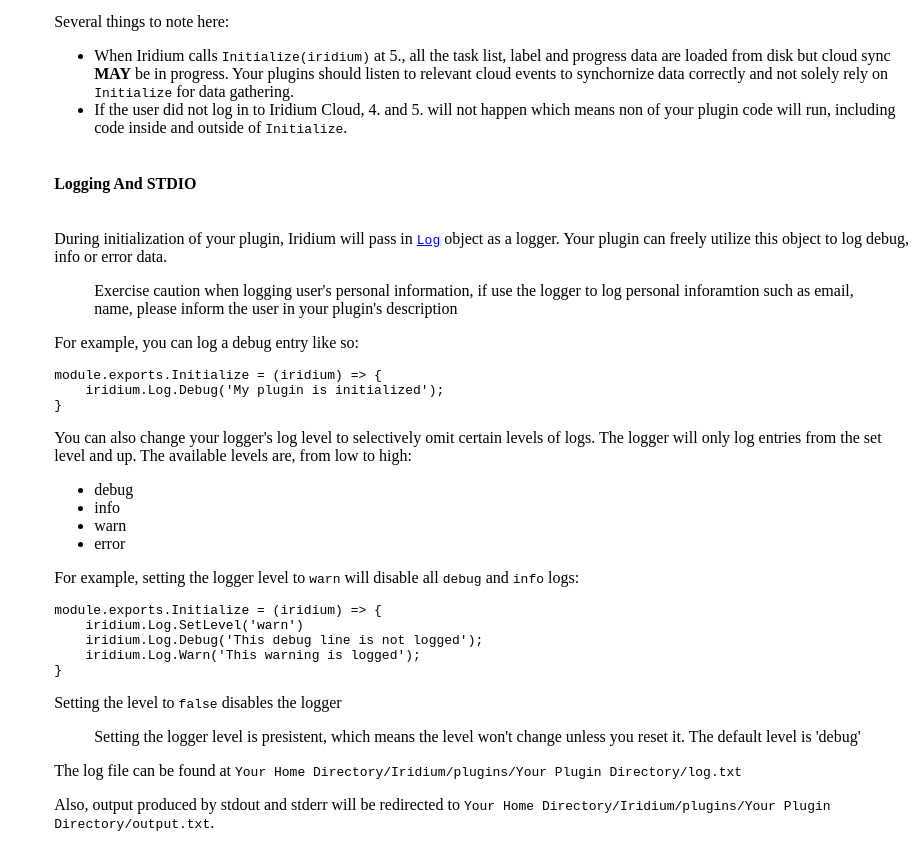
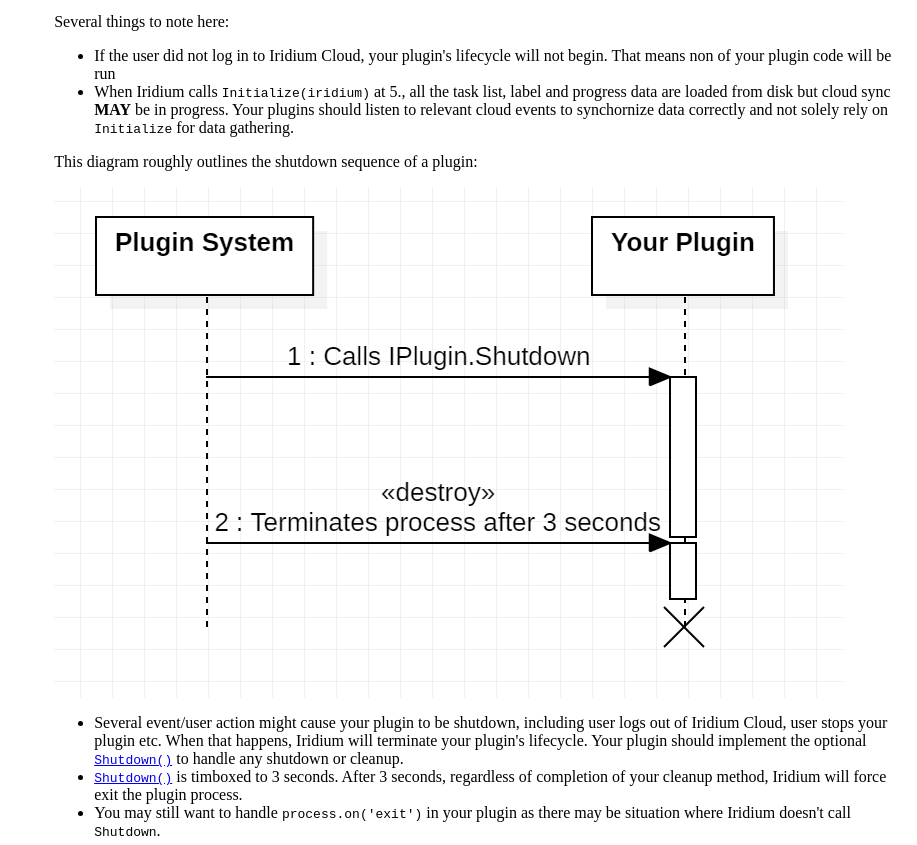
Before and after one commit to Yamazaki93/Iridium-API-Documentation, a website: page src/development.html in a window 1280 px wide and 2346 px high. Shown: the part 699-1544 px from the top of the page, without its empty margins (363-1280 px from the left). Drawn offline with Linux system fonts and the light colour scheme; files that its build step writes are made by us from their sources.

Commit message:
Added shutdown process

```diff
--- a/src/development.html
+++ b/src/development.html
@@ -7,7 +7,7 @@
                     <h5><a href="#advanced">Advanced</a></h5>
                 </li>
                 <li>
-                    <small><a href="#initialization">Initialization Sequence</a></small>
+                    <small><a href="#initialization">Initialization And Shutdown Sequence</a></small>
                 </li>
                 <li>
                     <small><a href="#logging">Logging And STDIO</a></small>
@@ -23,7 +23,7 @@
                 <p>In the following sections, we will discuss several advanced topics about the Plugin system. If you
                     havn't, we strongly recommand reading through the Getting Started section for the basics.</p>
                 <div class="title-container">
-                    <h4 id="initialization">Initialization Sequence</h4>
+                    <h4 id="initialization">Initialization And Shutdown Sequence</h4>
                     <small class="go-to-top-button"><a href="#top"><i class="fas fa-arrow-up"></i></a></small>
                 </div>
                 <p>As you've already seen in Getting Started, Iridium will call your plugin to initialize and provide
@@ -32,13 +32,30 @@
                 <img class="screenshot" src="/img/init-sequence.png">
                 <p>Several things to note here: </p>
                 <ul>
+                    <li>If the user did not log in to Iridium Cloud, your plugin's lifecycle will not begin. That means
+                        non of your plugin code will be run
+                    </li>
                     <li>When Iridium calls <code>Initialize(iridium)</code> at 5., all the task list, label and progress
                         data are loaded from disk but cloud sync <b>MAY</b> be in progress. Your plugins should listen
                         to relevant cloud events to synchornize data correctly and not solely rely on
                         <code>Initialize</code>
                         for data gathering.</li>
-                    <li>If the user did not log in to Iridium Cloud, 4. and 5. will not happen which means non of your
-                        plugin code will run, including code inside and outside of <code>Initialize</code>.</li>
+
+                </ul>
+                <p>This diagram roughly outlines the shutdown sequence of a plugin:</p>
+                <img class="screenshot" src="/img/shutdown.png">
+                <ul>
+                    <li>Several event/user action might cause your plugin to be shutdown, including user logs out of
+                        Iridium Cloud, user stops your plugin etc. When that happens, Iridium will terminate your
+                        plugin's lifecycle. Your plugin should implement the optional
+                        <a href="/?api#IPlugin#Shutdown"><code>Shutdown()</code></a> to handle any shutdown or cleanup.
+                    </li>
+                    <li><a href="/?api#IPlugin#Shutdown"><code>Shutdown()</code></a> is timboxed to 3 seconds. After 3
+                        seconds, regardless of completion of your cleanup method, Iridium will force exit the plugin
+                        process.
+                    </li>
+                    <li>You may still want to handle <code>process.on('exit')</code> in your plugin as there may be
+                        situation where Iridium doesn't call <code>Shutdown</code>.</li>
                 </ul>
                 <div class="title-container">
                     <h4 id="logging">Logging And STDIO</h4>
```
Also changed, not shown: src/iridium.js (+9 -0 lines), img/shutdown.png (added).
